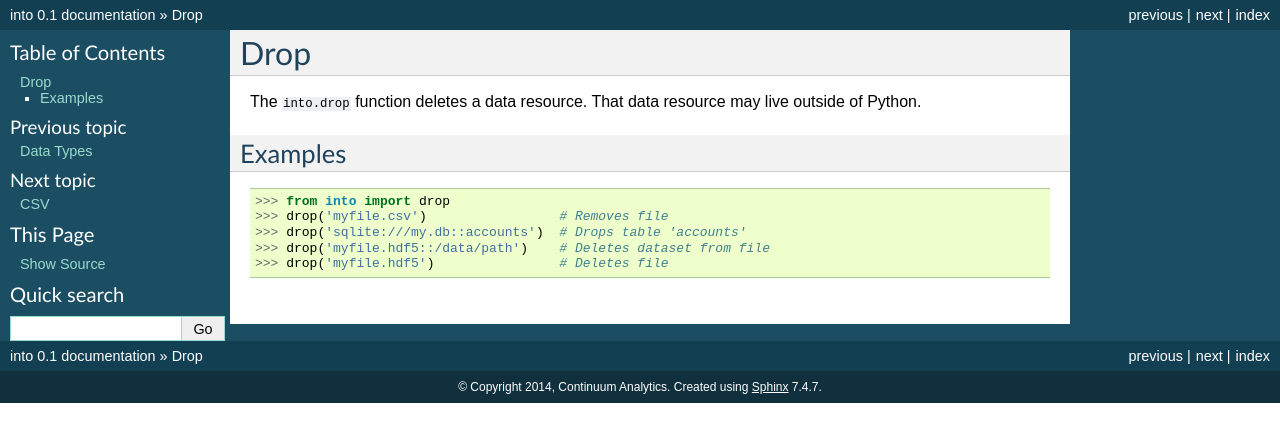
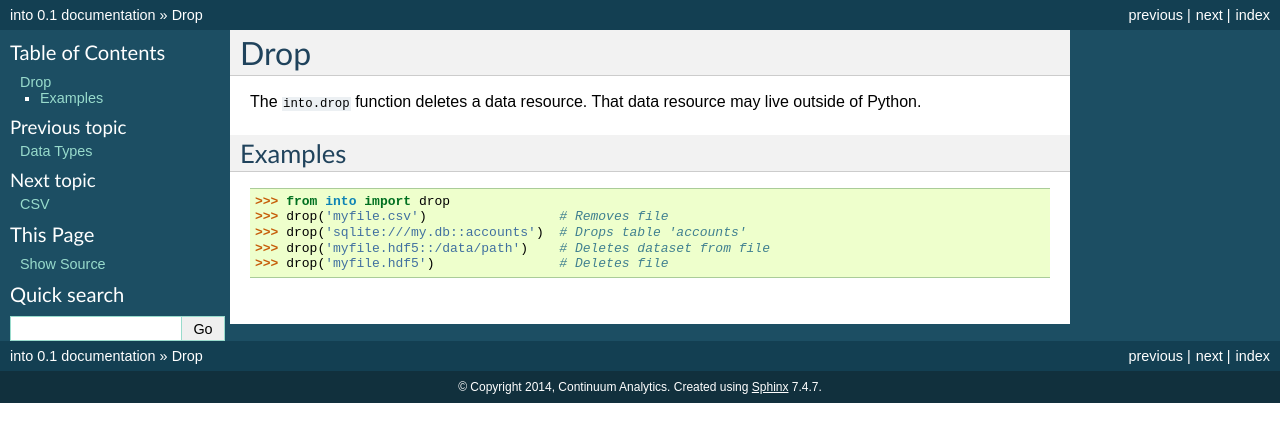
Before and after one commit to blaze/odo, a Sphinx documentation site: the page built from docs/source/drop.rst, in a window 1280 px wide. Shown: the top 442 px of the page. Built offline with Sphinx 7.4.7, drawn with Linux system fonts in a browser that asks for light colours.

Commit message:
Fix code block

```diff
--- a/docs/source/drop.rst
+++ b/docs/source/drop.rst
@@ -8,7 +8,7 @@ live outside of Python.
 Examples
 --------
 
-.. code-block:: Python
+.. code-block:: python
 
    >>> from into import drop
    >>> drop('myfile.csv')                 # Removes file
```
